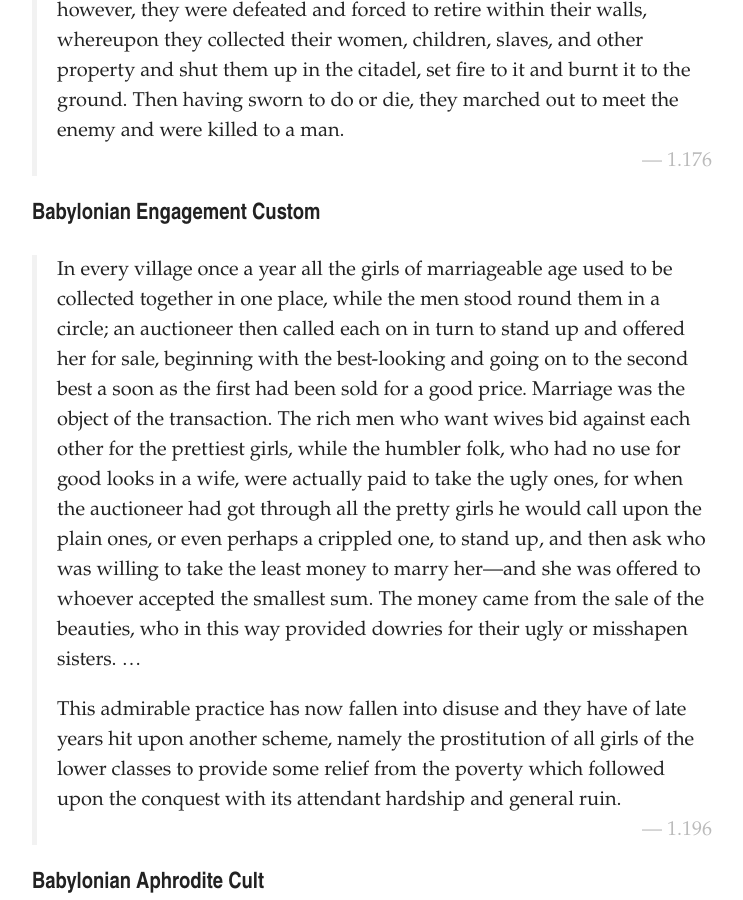
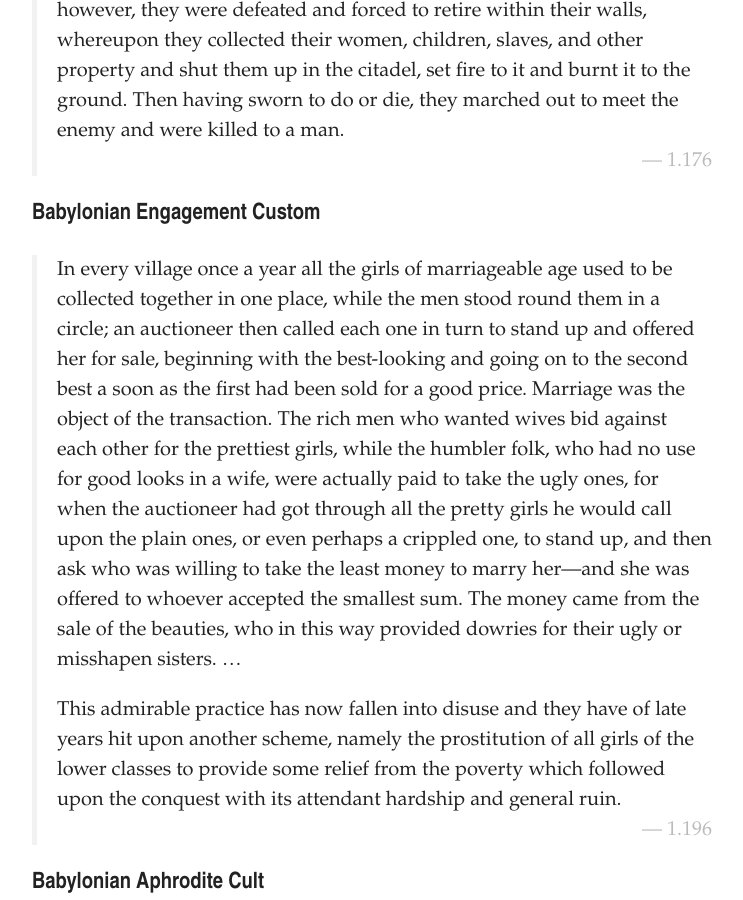
Before and after one commit to artsandmetaphysics/goodlifeodyssey, a Jekyll site: the page built from _notes/herodotus-the-histories.md, in a window 1280 px wide and 900 px high, scrolled down 3660 px. Shown: the whole window, without its empty margins (268-1011 px from the left). Built offline with Jekyll 4.4.1, drawn with Linux system fonts in a browser that asks for light colours; some of the changed text lies outside the part shown.

Commit message:
Fix typos

```diff
--- a/_notes/herodotus-the-histories.md
+++ b/_notes/herodotus-the-histories.md
@@ -48,7 +48,7 @@ order: 3
 
 ### Babylonian Engagement Custom
 
-> In every village once a year all the girls of marriageable age used to be collected together in one place, while the men stood round them in a circle; an auctioneer then called each on in turn to stand up and offered her for sale, beginning with the best-looking and going on to the second best a soon as the first had been sold for a good price.  Marriage was the object of the transaction.  The rich men who want wives bid against each other for the prettiest girls, while the humbler folk, who had no use for good looks in a wife, were actually paid to take the ugly ones, for when the auctioneer had got through all the pretty girls he would call upon the plain ones, or even perhaps a crippled one, to stand up, and then ask who was willing to take the least money to marry her---and she was offered to whoever accepted the smallest sum.  The money came from the sale of the beauties, who in this way provided dowries for their ugly or misshapen sisters. ...
+> In every village once a year all the girls of marriageable age used to be collected together in one place, while the men stood round them in a circle; an auctioneer then called each one in turn to stand up and offered her for sale, beginning with the best-looking and going on to the second best a soon as the first had been sold for a good price.  Marriage was the object of the transaction.  The rich men who wanted wives bid against each other for the prettiest girls, while the humbler folk, who had no use for good looks in a wife, were actually paid to take the ugly ones, for when the auctioneer had got through all the pretty girls he would call upon the plain ones, or even perhaps a crippled one, to stand up, and then ask who was willing to take the least money to marry her---and she was offered to whoever accepted the smallest sum.  The money came from the sale of the beauties, who in this way provided dowries for their ugly or misshapen sisters. ...
 >
 > This admirable practice has now fallen into disuse and they have of late years hit upon another scheme, namely the prostitution of all girls of the lower classes to provide some relief from the poverty which followed upon the conquest with its attendant hardship and general ruin. <cite>1.196</cite>
 
```
Also changed, not shown: other parts of _notes/herodotus-the-histories.md (+1 -1 lines).
